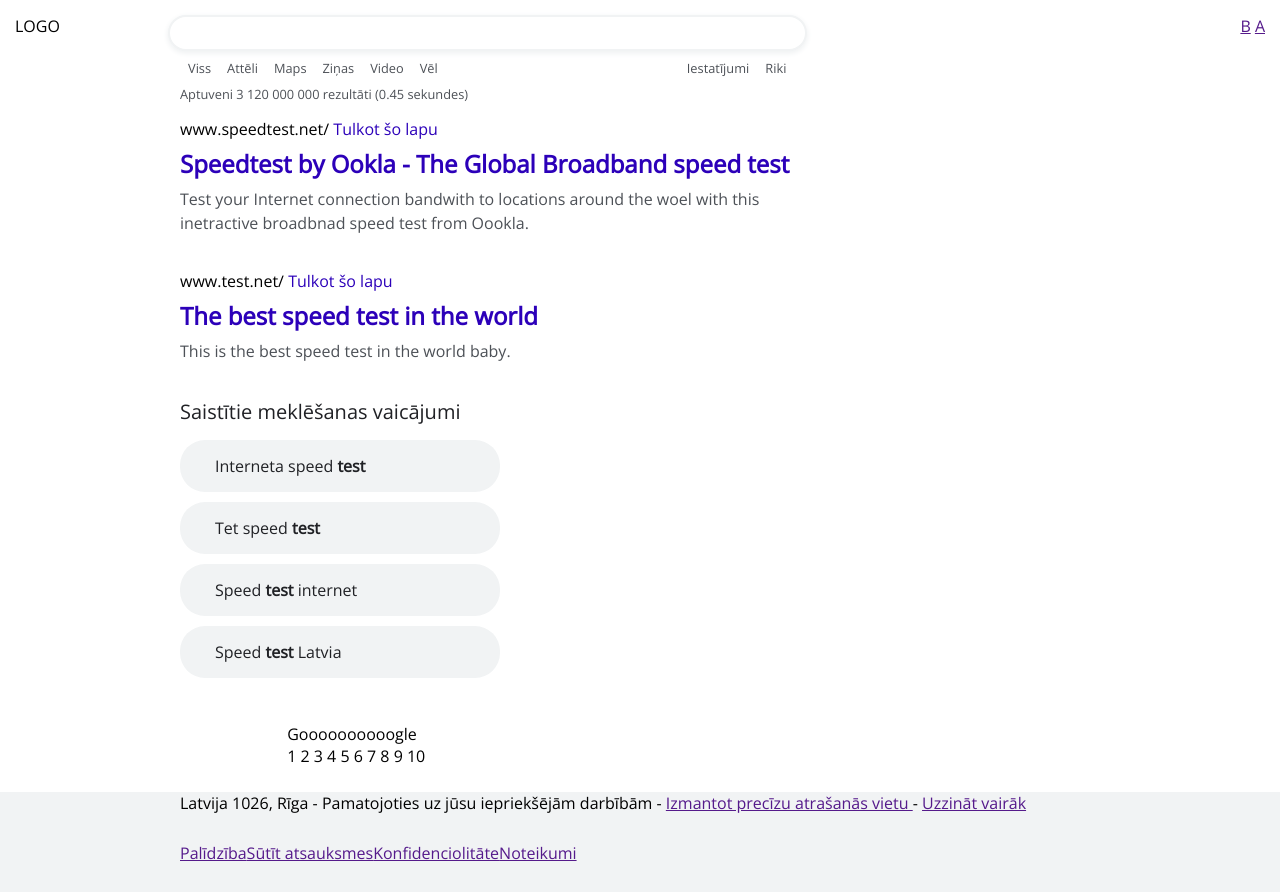
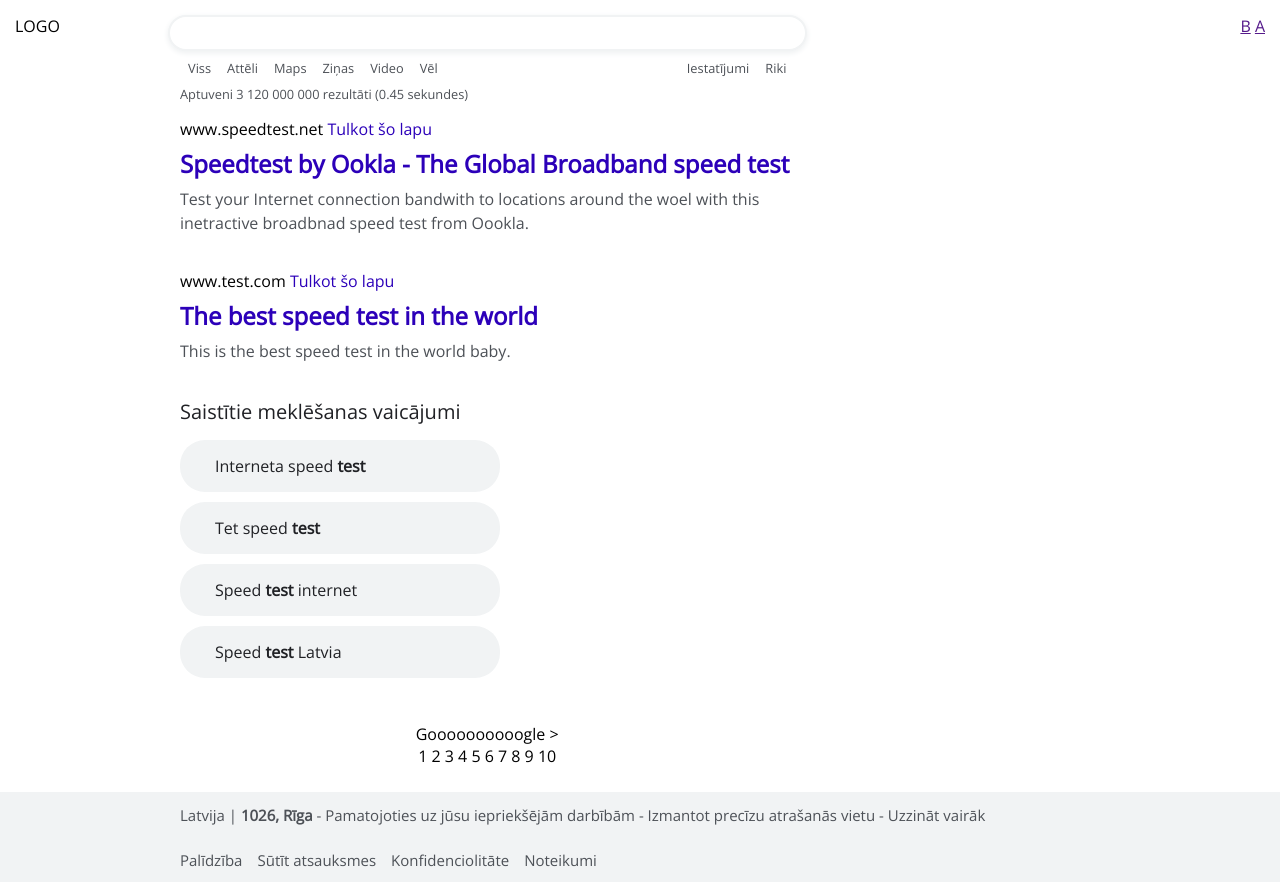
Before and after one commit to Aigarsss/googleFrontEnd, a plain HTML site: page index.html in a window 1280 px wide. Drawn offline with nearby package versions, Linux system fonts and the light colour scheme.

Commit message:
pamats done

```diff
--- a/css/main.scss
+++ b/css/main.scss
@@ -147,22 +147,41 @@ body {
       width: 400px;
       margin: 0 auto;
       margin-bottom: 25px;
+      text-align: center;
     }
   }
 }
 
 footer {
   background-color: $light-gray;
-  height: 100px;
+  height: 90px;
   display: flex;
   flex-direction: column;
   padding-left: 180px;
+  color: $gray;
+  font-size: 15px;
 
   .addressBar {
     height: 100%;
+    display: flex;
+    align-items: center;
+
+    &__text {
+      a {
+        text-decoration: none;
+        color: $gray;
+      }
+    }
   }
 
   .helpBar {
     height: 100%;
+    display: flex;
+    align-items: center;
+    a {
+      text-decoration: none;
+      color: $gray;
+      margin-right: 15px;
+    }
   }
 }
--- a/index.html
+++ b/index.html
@@ -48,7 +48,7 @@
         </div>
 
         <div class="searchResult">
-          <div class="searchResult__searchLink">www.speedtest.net/</div>
+          <div class="searchResult__searchLink">www.speedtest.net</div>
           <div class="searchResult__translateLink">Tulkot šo lapu</div>
 
           <h2 class="searchResult__header">
@@ -61,7 +61,7 @@
         </div>
 
         <div class="searchResult">
-          <div class="searchResult__searchLink">www.test.net/</div>
+          <div class="searchResult__searchLink">www.test.com</div>
           <div class="searchResult__translateLink">Tulkot šo lapu</div>
 
           <h2 class="searchResult__header">The best speed test in the world</h2>
@@ -88,7 +88,7 @@
         </div>
 
         <div class="paginationContainer">
-          <div class="paginationContainer__google">Goooooooooogle</div>
+          <div class="paginationContainer__google">Goooooooooogle ></div>
           <div class="paginationContainer__numbers">1 2 3 4 5 6 7 8 9 10</div>
         </div>
       </main>
@@ -97,16 +97,15 @@
     <footer class="footer">
       <div class="addressBar">
         <p class="addressBar__text">
-          Latvija <span>1026, Rīga</span> - Pamatojoties uz jūsu iepriekšējām
-          darbībām - <a href="">Izmantot precīzu atrašanās vietu </a> -
+          Latvija | <strong>1026, Rīga</strong> - Pamatojoties uz jūsu
+          iepriekšējām darbībām -
+          <a href="">Izmantot precīzu atrašanās vietu </a> -
           <a href="">Uzzināt vairāk</a>
         </p>
       </div>
       <div class="helpBar">
-        <a href="" class="helpBar__link">Palīdzība</a
-        ><a href="" class="helpBar__link">Sūtīt atsauksmes</a
-        ><a href="" class="helpBar__link">Konfidenciolitāte</a
-        ><a href="" class="helpBar__link">Noteikumi</a>
+        <a href="">Palīdzība</a><a href="">Sūtīt atsauksmes</a
+        ><a href="">Konfidenciolitāte</a><a href="">Noteikumi</a>
       </div>
     </footer>
   </body>
```
Also changed, not shown: css/main.css, 1 other file.
